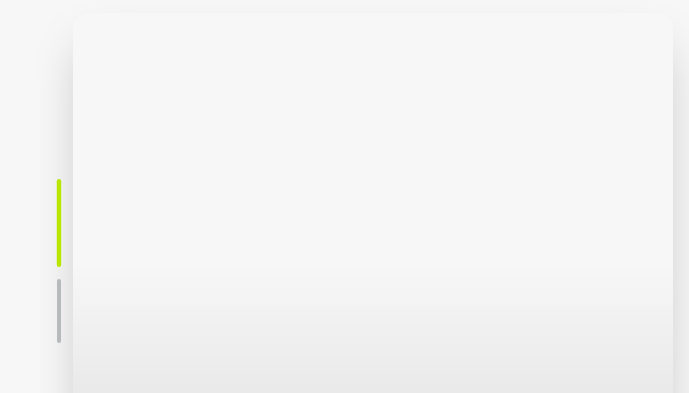
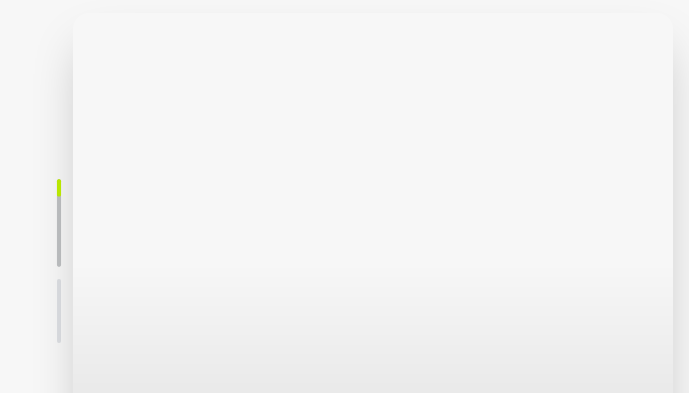
Before and after one commit to rafavieira1/gmvision, a React (Vite) app: page / in a window 1280 px wide. Shown: the part 5001-5394 px from the top of the page, without its empty margins (591-1280 px from the left). Built offline with nearby package versions, Linux system fonts and the light colour scheme.

Commit message:
fix: ultimos ajustes

```diff
--- a/src/components/CasesSection.tsx
+++ b/src/components/CasesSection.tsx
@@ -165,6 +165,7 @@ const ESTABLISHMENTS_DATA: EstablishmentType[] = [
 
 const CasesSection = () => {
   const [activeSection, setActiveSection] = useState<number>(0);
+  const [sectionProgress, setSectionProgress] = useState<number>(0); // 0-100% progress within current section
   const scrollThrottleRef = useRef<boolean>(false);
   const sectionRef = useRef<HTMLElement | null>(null);
   const dimensionsRef = useRef<{ sectionTop: number; sectionHeight: number } | null>(null);
@@ -229,12 +230,35 @@ const CasesSection = () => {
         const sectionProgress = relativeScroll / sectionHeight;
 
         if (sectionProgress >= 0 && sectionProgress <= 1) {
-          const newActiveSection = Math.min(
-            Math.floor(sectionProgress * ESTABLISHMENTS_DATA.length),
-            ESTABLISHMENTS_DATA.length - 1
-          );
+          // Calculate which section we're in and progress within that section
+          const totalSections = ESTABLISHMENTS_DATA.length;
+          const progressPerSection = 1 / totalSections;
 
-          setActiveSection(prev => prev !== newActiveSection ? newActiveSection : prev);
+          // Find current section based on overall progress
+          let currentSectionIndex = Math.floor(sectionProgress / progressPerSection);
+
+          // Ensure we don't exceed the last section
+          currentSectionIndex = Math.min(currentSectionIndex, totalSections - 1);
+
+          // Calculate progress within the current section (0-1)
+          const sectionStart = currentSectionIndex * progressPerSection;
+          const sectionEnd = (currentSectionIndex + 1) * progressPerSection;
+          const progressInCurrentSection = (sectionProgress - sectionStart) / (sectionEnd - sectionStart);
+
+          // Convert to percentage (0-100) and clamp values
+          const progressPercentage = Math.min(Math.max(progressInCurrentSection * 100, 0), 100);
+
+          // Update states only when necessary to avoid unnecessary re-renders
+          setActiveSection(prev => {
+            if (prev !== currentSectionIndex) {
+              setSectionProgress(0); // Reset progress when changing sections
+              return currentSectionIndex;
+            }
+            return prev;
+          });
+
+          // Update progress for current section
+          setSectionProgress(progressPercentage);
         }
       }
 
@@ -355,21 +379,26 @@ const CasesSection = () => {
                   aria-label="Indicadores de progresso dos casos"
                 >
                   <div className="space-y-3 lg:space-y-4">
-                    {ESTABLISHMENTS_DATA.map((establishment, index) => (
+                    {ESTABLISHMENTS_DATA.map((establishment, index) => {
+                      const isActive = index === activeSection;
+                      const progressPercentage = isActive ? sectionProgress : 0;
+
+                      return (
                         <div
                           key={`progress-${establishment.id}`}
-                        className={`w-1 rounded-full transition-all duration-700 ease-out transform cursor-pointer ${
-                          index === activeSection
-                            ? 'bg-gmv-lime shadow-lg shadow-gmv-lime/50 h-12 lg:h-20 scale-110'
-                            : 'bg-gmv-gray/30 h-10 lg:h-16 hover:bg-gmv-gray/50'
+                          className={`w-1 rounded-full transition-all duration-700 ease-out transform cursor-pointer relative overflow-hidden ${
+                            isActive
+                              ? 'shadow-lg shadow-gmv-gray/50 h-12 lg:h-20 scale-110'
+                              : 'h-10 lg:h-16 hover:bg-gmv-gray/50'
                           }`}
                           style={{
                             transitionDelay: `${index * 100}ms`,
-                          transition: `all ${ANIMATION_DURATION.transition}ms cubic-bezier(0.4, 0, 0.2, 1)`
+                            transition: `all ${ANIMATION_DURATION.transition}ms cubic-bezier(0.4, 0, 0.2, 1)`,
+                            backgroundColor: !isActive ? 'rgba(156, 163, 175, 0.3)' : 'transparent' // cinza para barras inativas
                           }}
                           role="tab"
                           tabIndex={0}
-                        aria-selected={index === activeSection}
+                          aria-selected={isActive}
                           aria-label={`Caso ${establishment.number}: ${establishment.category}`}
                           onClick={() => setActiveSection(index)}
                           onKeyDown={(e) => {
@@ -378,8 +407,28 @@ const CasesSection = () => {
                               setActiveSection(index);
                             }
                           }}
+                        >
+                          {isActive && (
+                            <>
+                              {/* Fundo cinza */}
+                              <div
+                                className="absolute inset-0 bg-gmv-gray/30 rounded-full"
+                                aria-hidden="true"
                               />
-                    ))}
+                              {/* Preenchimento verde progressivo */}
+                              <div
+                                className="absolute top-0 left-0 right-0 bg-gmv-lime rounded-full transition-all duration-300 ease-out"
+                                style={{
+                                  height: `${progressPercentage}%`,
+                                  transformOrigin: 'top'
+                                }}
+                                aria-hidden="true"
+                              />
+                            </>
+                          )}
+                        </div>
+                      );
+                    })}
                   </div>
                 </div>
               </div>
--- a/src/components/Header.tsx
+++ b/src/components/Header.tsx
@@ -279,8 +279,8 @@ const Header = () => {
                   className={cn(
                     "px-4 py-2 text-lg font-normal transition-colors duration-200 bg-transparent hover:bg-transparent focus:bg-transparent data-[active]:bg-transparent data-[state=open]:bg-transparent h-auto",
                     theme === 'light'
-                      ? "text-white/90 hover:text-white"
-                      : "text-gmv-gray hover:text-gmv-blue"
+                      ? "text-white/90 hover:text-white data-[state=open]:text-white focus:text-white"
+                      : "text-gmv-gray hover:text-gmv-blue data-[state=open]:text-gmv-blue focus:text-gmv-blue"
                   )}
                   aria-label="Menu de parceiros"
                 >
--- a/src/pages/LocaisParceiros.tsx
+++ b/src/pages/LocaisParceiros.tsx
@@ -165,7 +165,7 @@ const LocaisParceiros = () => {
             </div>
 
             {/* Container do Mapa */}
-            <div className="flex flex-col lg:flex-row justify-center items-center lg:items-start">
+            <div className="flex flex-col lg:flex-row justify-center items-center lg:items-start relative">
               {/* Mapa SVG */}
               <div className="flex justify-center relative order-1">
                 <div className="relative">
@@ -488,7 +488,7 @@ const LocaisParceiros = () => {
               </div>
 
               {/* Card de Legenda - Mobile: below map, Desktop: absolute positioned */}
-              <div className="lg:absolute lg:top-0 lg:-right-72 lg:z-10 order-2 mt-6 lg:mt-0">
+              <div className="lg:absolute lg:top-0 lg:right-8 lg:z-10 order-2 mt-6 lg:mt-0">
                 <div className="bg-white rounded-2xl shadow-lg p-6 border border-gmv-lime/20 w-64 max-w-xs mx-auto lg:mx-0">
                   <h3 className="text-xl font-halenoir text-gmv-blue mb-4">Legenda</h3>
 
```
Lines whose indentation alone changed are shown as unchanged.
